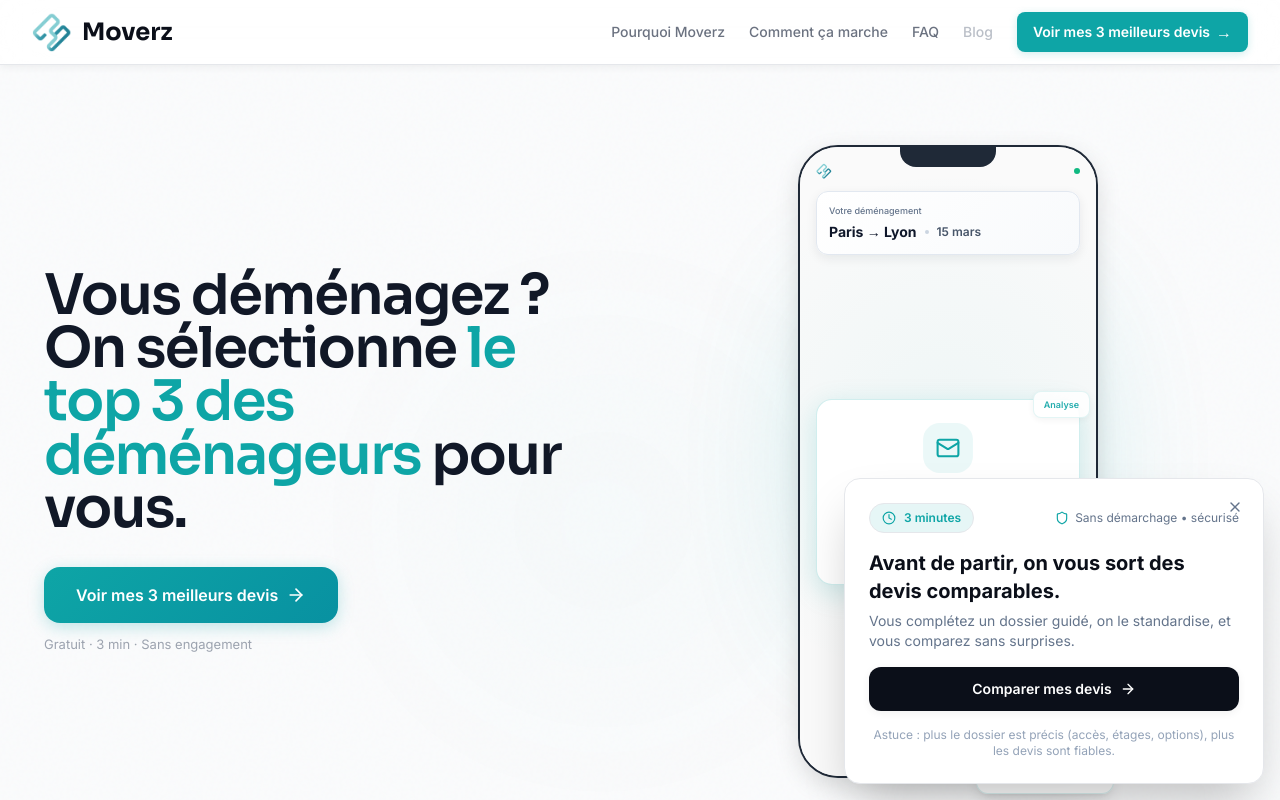
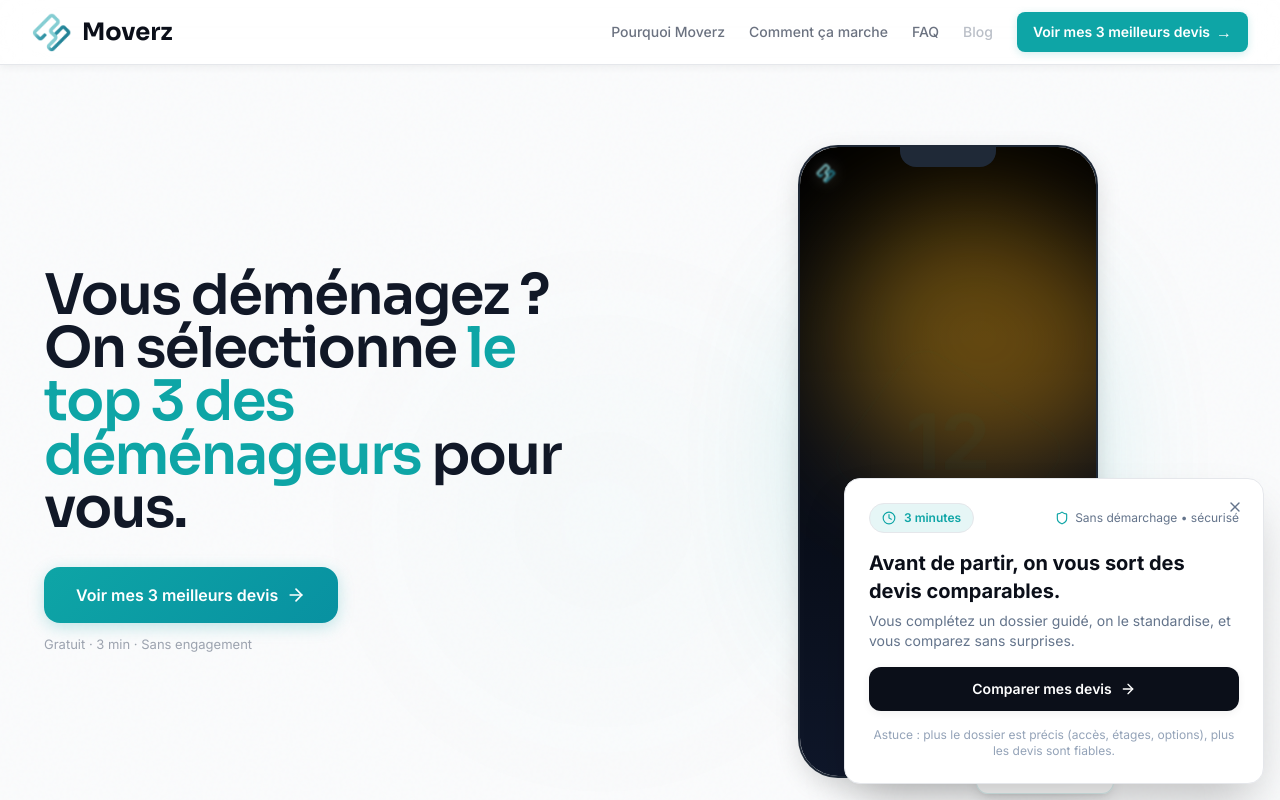
Before and after one commit to gdetaisne/moverz-fr, a Next.js app: page / in a window 1280 px wide. Shown: the top 800 px of the page. Built offline with nearby package versions, Linux system fonts and the light colour scheme.

Commit message:
🎨 Hero: Animation ultra Apple - Liquid blobs + Glassmorphism + Logo Moverz formation

```diff
--- a/components/sections/HeroV4TwoColumn.tsx
+++ b/components/sections/HeroV4TwoColumn.tsx
@@ -24,223 +24,239 @@ const STEPS = [
   { num: "3", text: "Vous choisissez sereinement", bold: true },
 ] as const;
 
-// Progressive Timeline Animation - Inspiré de Comment ça marche
+// ULTRA APPLE MORPHING ANIMATION - Liquid Blobs + Logo Formation
 function MorphingUIAnimation() {
   const [stage, setStage] = useState(0);
 
   useEffect(() => {
     const interval = setInterval(() => {
       setStage((prev) => (prev + 1) % 5);
-    }, 2800);
+    }, 3200);
     return () => clearInterval(interval);
   }, []);
 
   const stages = [
-    { id: 0, title: "Infos reçues", count: 1, color: "#94A3B8", icon: MessageSquare, subtitle: "Dossier créé" },
-    { id: 1, title: "Déménageurs contactés", count: 12, color: "#0EA5A6", icon: Users, subtitle: "Réseau activé" },
-    { id: 2, title: "Offres reçues", count: 7, color: "#0EA5A6", icon: Mail, subtitle: "En analyse" },
-    { id: 3, title: "Offres sélectionnées", count: 3, color: "#10B981", icon: ShieldCheck, subtitle: "Top 3 Moverz" },
-    { id: 4, title: "Vous choisissez", count: 1, color: "#0EA5A6", icon: CheckCircle2, subtitle: "Déménagez sereinement" },
+    { id: 0, label: "Envoi", count: "1", color: "#6366F1", gradient: "linear-gradient(135deg, #818CF8 0%, #6366F1 100%)" },
+    { id: 1, label: "Contact", count: "12", color: "#0EA5A6", gradient: "linear-gradient(135deg, #14B8A6 0%, #0EA5A6 100%)" },
+    { id: 2, label: "Réception", count: "7", color: "#F59E0B", gradient: "linear-gradient(135deg, #FBBF24 0%, #F59E0B 100%)" },
+    { id: 3, label: "Sélection", count: "3", color: "#10B981", gradient: "linear-gradient(135deg, #34D399 0%, #10B981 100%)" },
+    { id: 4, label: "Validation", count: "✓", color: "#0EA5A6", gradient: "linear-gradient(135deg, #0EA5A6 0%, #0891A1 100%)" },
   ];
 
   const currentStage = stages[stage];
-  const Icon = currentStage.icon;
 
   return (
     <div
-      className="relative h-full w-full overflow-hidden p-4 flex flex-col"
-      style={{ background: "#FAFAFA" }}
+      className="relative h-full w-full overflow-hidden flex items-center justify-center"
+      style={{
+        background: "linear-gradient(180deg, #000000 0%, #0F172A 100%)"
+      }}
     >
-      {/* Spotlight effect animé */}
+      {/* Animated Blobs Background - Apple Style */}
       <motion.div
-        className="absolute inset-0 pointer-events-none"
-        style={{
-          background: `radial-gradient(circle at 50% 45%, ${currentStage.color}15 0%, transparent 70%)`,
+        className="absolute inset-0 opacity-40"
+        style={{ filter: "blur(60px)" }}
+      >
+        <motion.div
+          className="absolute w-48 h-48 rounded-full"
+          style={{ background: currentStage.gradient }}
+          animate={{
+            x: ["-10%", "110%", "-10%"],
+            y: ["0%", "80%", "0%"],
+            scale: [1, 1.2, 1],
           }}
+          transition={{
+            duration: 20,
+            repeat: Infinity,
+            ease: "linear"
+          }}
+        />
+        <motion.div
+          className="absolute w-64 h-64 rounded-full"
+          style={{ background: currentStage.gradient }}
           animate={{
-          opacity: [0.3, 0.6, 0.3],
+            x: ["100%", "-10%", "100%"],
+            y: ["70%", "10%", "70%"],
+            scale: [1.2, 1, 1.2],
           }}
-        transition={{ duration: 2, repeat: Infinity }}
+          transition={{
+            duration: 18,
+            repeat: Infinity,
+            ease: "linear"
+          }}
         />
+      </motion.div>
 
-      {/* Header premium avec logo Moverz */}
+      {/* Main Content Container */}
+      <div className="relative z-10 w-full h-full flex flex-col p-4">
+        {/* Logo Moverz qui se forme progressivement */}
         <motion.div
-        initial={{ opacity: 0, y: -10 }}
-        animate={{ opacity: 1, y: 0 }}
-        className="relative z-10 mb-6"
+          className="flex items-center justify-between mb-6"
+          initial={{ opacity: 0 }}
+          animate={{ opacity: 1 }}
         >
-        {/* Logo Moverz en haut */}
-        <div className="flex items-center justify-between mb-3">
-          <div className="flex items-center gap-1.5">
+          <motion.div
+            animate={{
+              filter: [
+                "blur(0px) brightness(1)",
+                "blur(2px) brightness(1.2)",
+                "blur(0px) brightness(1)",
+              ]
+            }}
+            transition={{ duration: 4, repeat: Infinity }}
+          >
             <Image
               src="/logo-ui.png"
               alt="Moverz"
-              width={60}
-              height={20}
-              className="h-4 w-auto"
+              width={70}
+              height={24}
+              className="h-5 w-auto brightness-0 invert"
+              style={{ filter: "drop-shadow(0 0 8px rgba(255,255,255,0.3))" }}
             />
-          </div>
-          <div className="w-1.5 h-1.5 rounded-full animate-pulse" style={{ background: "#10B981" }} />
-        </div>
+          </motion.div>
+        </motion.div>
 
-        {/* Info déménagement - Plus mis en valeur */}
+        {/* Center Morphing Area - Liquid Glass Effect */}
+        <div className="flex-1 flex items-center justify-center">
+          <AnimatePresence mode="wait">
             <motion.div
-          className="p-3 rounded-xl border"
+              key={stage}
+              initial={{ opacity: 0, scale: 0.8, rotateX: -15 }}
+              animate={{ opacity: 1, scale: 1, rotateX: 0 }}
+              exit={{ opacity: 0, scale: 1.1, rotateX: 15 }}
+              transition={{
+                duration: 0.8,
+                ease: [0.16, 1, 0.3, 1]
+              }}
+              className="relative"
+              style={{ perspective: "1000px" }}
+            >
+              {/* Glassmorphism Card */}
+              <motion.div
+                className="relative rounded-3xl p-8 backdrop-blur-xl border"
                 style={{
-            background: "linear-gradient(135deg, #FFFFFF 0%, #F8FAFC 100%)",
-            borderColor: "#E2E8F0"
+                  background: "rgba(255, 255, 255, 0.05)",
+                  borderColor: "rgba(255, 255, 255, 0.1)",
+                  boxShadow: `0 20px 60px ${currentStage.color}40, inset 0 1px 0 rgba(255,255,255,0.2)`,
                 }}
                 animate={{
                   boxShadow: [
-              "0 2px 8px rgba(15,23,42,0.06)",
-              "0 4px 12px rgba(15,23,42,0.08)",
-              "0 2px 8px rgba(15,23,42,0.06)",
+                    `0 20px 60px ${currentStage.color}40, inset 0 1px 0 rgba(255,255,255,0.2)`,
+                    `0 30px 80px ${currentStage.color}60, inset 0 1px 0 rgba(255,255,255,0.3)`,
+                    `0 20px 60px ${currentStage.color}40, inset 0 1px 0 rgba(255,255,255,0.2)`,
                   ]
                 }}
                 transition={{ duration: 3, repeat: Infinity }}
               >
-          <p className="text-[9px] font-medium text-slate-500 mb-1">Votre déménagement</p>
-          <div className="flex items-center gap-2">
-            <p className="text-sm font-bold text-slate-900">Paris → Lyon</p>
-            <div className="w-1 h-1 rounded-full bg-slate-300" />
-            <p className="text-xs font-semibold text-slate-600">15 mars</p>
-          </div>
-        </motion.div>
+                {/* Animated Ring/Orbit */}
+                <motion.div
+                  className="absolute inset-0 rounded-3xl border-2"
+                  style={{ borderColor: currentStage.color }}
+                  animate={{
+                    rotate: 360,
+                    scale: [1, 1.05, 1],
+                    opacity: [0.3, 0.6, 0.3]
+                  }}
+                  transition={{
+                    rotate: { duration: 8, repeat: Infinity, ease: "linear" },
+                    scale: { duration: 2, repeat: Infinity },
+                    opacity: { duration: 2, repeat: Infinity }
+                  }}
+                />
+
+                {/* Central Number/Icon - Morphing */}
+                <motion.div
+                  className="relative z-10 text-center"
+                  initial={{ scale: 0, rotate: -180 }}
+                  animate={{ scale: 1, rotate: 0 }}
+                  transition={{
+                    type: "spring",
+                    stiffness: 200,
+                    damping: 20,
+                    delay: 0.2
+                  }}
+                >
+                  <motion.div
+                    className="text-7xl font-bold mb-2"
+                    style={{
+                      background: currentStage.gradient,
+                      WebkitBackgroundClip: "text",
+                      WebkitTextFillColor: "transparent",
+                      backgroundClip: "text",
+                    }}
+                    animate={{
+                      scale: [1, 1.1, 1],
+                    }}
+                    transition={{ duration: 1.5, repeat: Infinity }}
+                  >
+                    {currentStage.count}
                   </motion.div>
 
-      {/* Carte principale qui morphe */}
-      <div className="flex-1 flex items-center justify-center relative">
-        <AnimatePresence mode="wait">
-          <motion.div
-            key={stage}
-            initial={{ opacity: 0, scale: 0.9, y: 20 }}
-            animate={{ opacity: 1, scale: 1, y: 0 }}
-            exit={{ opacity: 0, scale: 1.05, y: -20 }}
-            transition={{
-              duration: 0.6,
-              ease: [0.16, 1, 0.3, 1],
-            }}
-            className="relative w-full"
+                  <motion.p
+                    className="text-sm font-semibold tracking-wide uppercase"
+                    style={{ color: "rgba(255,255,255,0.9)" }}
+                    initial={{ opacity: 0, y: 10 }}
+                    animate={{ opacity: 1, y: 0 }}
+                    transition={{ delay: 0.4 }}
                   >
-            {/* Main Card */}
-            <motion.div
-              className="relative p-6 rounded-2xl border shadow-lg"
-              style={{
-                background: "white",
-                borderColor: `${currentStage.color}30`,
-              }}
-              animate={{
-                boxShadow: [
-                  `0 4px 20px ${currentStage.color}20`,
-                  `0 8px 30px ${currentStage.color}35`,
-                  `0 4px 20px ${currentStage.color}20`,
-                ],
-              }}
-              transition={{ duration: 2, repeat: Infinity }}
-            >
-              {/* Icône avec pulse */}
-              <motion.div
-                className="flex items-center justify-center w-12 h-12 rounded-2xl mx-auto mb-4"
-                style={{ background: `${currentStage.color}15` }}
-                animate={{
-                  scale: [1, 1.05, 1],
-                }}
-                transition={{ duration: 2, repeat: Infinity }}
-              >
-                <Icon className="w-6 h-6" style={{ color: currentStage.color }} strokeWidth={2} />
-              </motion.div>
-
-              {/* Compteur - Grand et bold */}
-              <motion.div
-                className="text-center mb-3"
-                initial={{ scale: 0.8, opacity: 0 }}
-                animate={{ scale: 1, opacity: 1 }}
-                transition={{ duration: 0.4, delay: 0.2 }}
-              >
-                <motion.p
-                  className="text-4xl font-bold"
-                  style={{ color: currentStage.color }}
-                  initial={{ y: 10 }}
-                  animate={{ y: 0 }}
-                >
-                  {currentStage.count}
+                    {currentStage.label}
                   </motion.p>
                 </motion.div>
 
-              {/* Titre */}
-              <motion.p
-                className="text-sm font-semibold text-slate-900 text-center"
-                initial={{ opacity: 0 }}
-                animate={{ opacity: 1 }}
-                transition={{ delay: 0.3 }}
-              >
-                {currentStage.title}
-              </motion.p>
+                {/* Particles/Dots Effect */}
+                {[...Array(3)].map((_, i) => (
+                  <motion.div
+                    key={i}
+                    className="absolute w-2 h-2 rounded-full"
+                    style={{ background: currentStage.color }}
+                    animate={{
+                      x: [0, Math.random() * 100 - 50],
+                      y: [0, Math.random() * 100 - 50],
+                      opacity: [0, 1, 0],
+                      scale: [0, 1, 0]
+                    }}
+                    transition={{
+                      duration: 2,
+                      repeat: Infinity,
+                      delay: i * 0.5,
+                      ease: "easeOut"
+                    }}
+                  />
+                ))}
               </motion.div>
-
-            {/* Badge contextuel flottant */}
-            {stage === 2 && (
-              <motion.div
-                initial={{ opacity: 0, x: -20 }}
-                animate={{ opacity: 1, x: 0 }}
-                exit={{ opacity: 0, x: 20 }}
-                transition={{ delay: 0.4 }}
-                className="absolute -top-2 -right-2 px-2.5 py-1.5 rounded-lg text-[9px] font-semibold bg-white border shadow-sm"
-                style={{ borderColor: "#0EA5A620" }}
-              >
-                <span style={{ color: "#0EA5A6" }}>Analyse</span>
-              </motion.div>
-            )}
-
-            {stage === 3 && (
-              <motion.div
-                initial={{ opacity: 0, x: -20 }}
-                animate={{ opacity: 1, x: 0 }}
-                exit={{ opacity: 0, x: 20 }}
-                transition={{ delay: 0.4 }}
-                className="absolute -top-2 -right-2 px-2.5 py-1.5 rounded-lg text-[9px] font-semibold bg-white border shadow-sm"
-                style={{ borderColor: "#10B98120" }}
-              >
-                <span style={{ color: "#10B981" }}>✓ Fiables</span>
-              </motion.div>
-            )}
             </motion.div>
           </AnimatePresence>
         </div>
 
-      {/* Indicateur de progression - Dots minimalistes */}
-      <motion.div
-        initial={{ opacity: 0 }}
-        animate={{ opacity: 1 }}
-        transition={{ delay: 0.5 }}
-        className="flex items-center justify-center gap-1.5 mt-6"
-      >
+        {/* Bottom Progress - Liquid Bar */}
+        <motion.div className="mt-6">
+          <div className="flex justify-center gap-2 mb-3">
             {stages.map((s, i) => (
               <motion.div
                 key={s.id}
-            className="rounded-full transition-all"
+                className="h-1 rounded-full"
                 style={{
-              width: i === stage ? "20px" : "6px",
-              height: "6px",
-              background: i === stage ? currentStage.color : "#E2E8F0",
+                  width: i === stage ? "32px" : "8px",
+                  background: i === stage ? currentStage.gradient : "rgba(255,255,255,0.2)",
                 }}
                 animate={{
-              opacity: i <= stage ? 1 : 0.4,
+                  opacity: i <= stage ? 1 : 0.3,
                 }}
+                transition={{ duration: 0.3 }}
               />
             ))}
+          </div>
+          <motion.p
+            key={stage}
+            initial={{ opacity: 0, y: 5 }}
+            animate={{ opacity: 1, y: 0 }}
+            className="text-center text-[10px] font-medium"
+            style={{ color: "rgba(255,255,255,0.5)" }}
+          >
+            Paris → Lyon • 15 mars 2026
+          </motion.p>
         </motion.div>
-
-      {/* Sous-titre subtil */}
-      <motion.p
-        className="text-center text-[9px] text-slate-400 mt-3"
-        key={stage}
-        initial={{ opacity: 0 }}
-        animate={{ opacity: 1 }}
-        transition={{ delay: 0.6 }}
-      >
-        {currentStage.subtitle}
-      </motion.p>
+      </div>
     </div>
   );
 }
```
Lines whose indentation alone changed are shown as unchanged.
